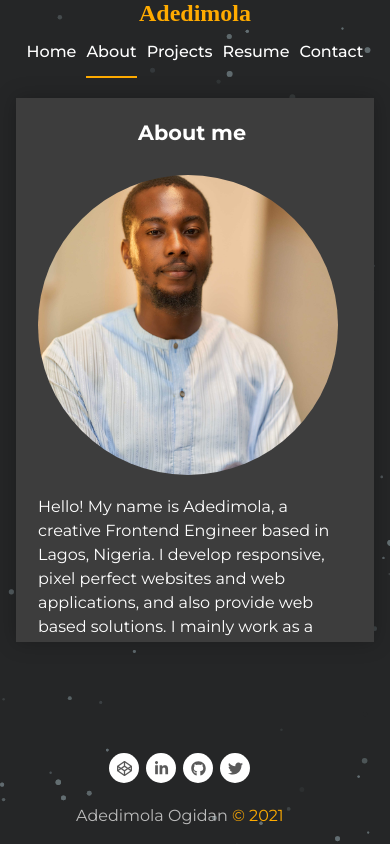
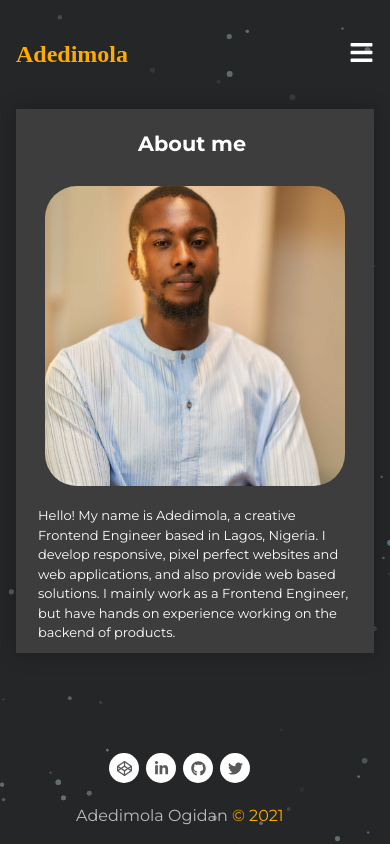
Before and after one commit to dimola7/portfolio-v4, a React (Create React App) app: page /about in a window 390 px wide. Built offline with nearby package versions, Linux system fonts and the light colour scheme.

Commit message:
added responsiveness

```diff
--- a/src/app/components/Navbar/Navbar.tsx
+++ b/src/app/components/Navbar/Navbar.tsx
@@ -1,19 +1,20 @@
 import { NavLink } from "react-router-dom";
 import Styled from "styled-components";
-import menuIcon from "../../assets/icons/menu-icon.svg";
+import SideBar from "./SideBar";
+import { NavData } from "../../data/navbar";
 
 const Navbar = () => {
   return (
     <Nav>
       <Logo>Adedimola</Logo>
-      <MenuIcon src={menuIcon} alt="" />
       <LinkFlex>
-        <NavLinks to="/" className={({ isActive }) => (isActive ? 'active' : 'inactive')}>Home</NavLinks>
-        <NavLinks to="/about">About</NavLinks>
-        <NavLinks to="/projects">Projects</NavLinks>
-        <NavLinks to="/resume">Resume</NavLinks>
-        <NavLinks to="/contact">Contact</NavLinks>
+        {NavData.map((item, i) => (
+          <NavLinks to={item.path} key={i}>
+            {item.title}
+          </NavLinks>
+        ))}
       </LinkFlex>
+      <SideBar />
     </Nav>
   );
 };
@@ -28,25 +29,11 @@ const Logo = Styled.h1`
   justify-content: center;
 `;
 const Nav = Styled.nav`
-display: grid;
-  justify-content: center;
-  margin-bottom: 20px;
-
-  @media screen and (min-width: 660px) {
   display: flex;
   flex-direction: row;
     margin: 40px auto;
     align-items: center;
     justify-content: space-between;
-  }
-`;
-const MenuIcon = Styled.img`
-  cursor: pointer;
-  display: none;
-
-  @media screen and (min-width: 660px) {
-    display: none;
-  }
 `;
 const LinkFlex = Styled.div`
   display: flex;
@@ -58,10 +45,11 @@ const LinkFlex = Styled.div`
     border-color: #ffab00;
   }
 
-  @media screen and (min-width: 660px) {
-    gap: 20px;
+  @media screen and (max-width: 700px){
+    display: none;
   }
 `;
+
 const NavLinks = Styled(NavLink)`
   color: #fff;
   padding: 15px 0;
--- /dev/null
+++ b/src/app/components/Navbar/SideBar.tsx
@@ -0,0 +1,110 @@
+import { useState } from "react";
+import { Link } from "react-router-dom";
+import styled from "styled-components";
+import { FaBars } from "react-icons/fa";
+import { AiOutlineClose } from "react-icons/ai";
+import { NavData } from "../../data/navbar";
+
+const SideBar = () => {
+  const [sidebar, setSidebar] = useState(false);
+
+  const showSidebar = () => setSidebar(!sidebar);
+
+  return (
+    <SideNav>
+      <FaBars onClick={showSidebar} size="25" />
+      <nav className={sidebar ? "nav-menu-active" : "nav-menu"}>
+        <ul className="nav-menu-items">
+          <Link to="#" className="menu-bars">
+            <AiOutlineClose onClick={() => setSidebar(false)} />
+          </Link>
+          {NavData.map((item, i) => (
+            <li key={i} className="nav-text">
+              <Link to={item.path}>
+                {item.icon}
+                <span>{item.title}</span>
+              </Link>
+            </li>
+          ))}
+        </ul>
+      </nav>
+    </SideNav>
+  );
+};
+
+const SideNav = styled.div`
+  display: block;
+  z-index: 99;
+  @media screen and (min-width: 700px) {
+    display: none;
+  }
+
+  .menu-bars {
+    margin-left: 1.5rem;
+    font-size: 2rem;
+    background: none;
+  }
+
+  .nav-menu-active {
+    position: absolute;
+    overflow: hidden;
+    top: 0;
+    right: 0;
+    height: 100vh;
+    width: 180px;
+    background: #000;
+    border-left: 1px #000;
+    transition: width 900ms cubic-bezier(0.25, 0.1, 0.24, 1);
+  }
+  .nav-menu {
+    width: 0;
+    background-color: #060b26;
+    height: 100vh;
+    display: flex;
+    justify-content: center;
+    position: fixed;
+    top: 0;
+    right: -100%;
+    transition: 850ms;
+  }
+
+  .nav-menu-active.active {
+    left: 0;
+    transition: width 900ms cubic-bezier(0.25, 0.1, 0.24, 1) * /;
+  }
+
+  .nav-text {
+    display: flex;
+    justify-content: start;
+    align-items: center;
+    padding: 8px 0px 8px 16px;
+    list-style: none;
+    height: 60px;
+  }
+
+  .nav-text a {
+    text-decoration: none;
+    color: #f5f5f5;
+    font-size: 18px;
+    width: 95%;
+    height: 100%;
+    display: flex;
+    align-items: center;
+    padding: 0 16px;
+    border-radius: 4px;
+  }
+
+  .nav-text a:hover {
+    background-color: #ffab00;
+  }
+
+  .nav-menu-items {
+    width: 100%;
+  }
+
+  span {
+    margin-left: 16px;
+  }
+`;
+
+export default SideBar;
--- /dev/null
+++ b/src/app/data/navbar.tsx
@@ -0,0 +1,31 @@
+import { AiFillHome } from "react-icons/ai";
+import { IoMdInformationCircleOutline, IoMdPaper } from "react-icons/io";
+import { RiSuitcaseLine, RiContactsBookLine } from "react-icons/ri";
+
+export const NavData = [
+  {
+    title: "Home",
+    path: "/",
+    icon: <AiFillHome />,
+  },
+  {
+    title: "About",
+    path: "/about",
+    icon: <IoMdInformationCircleOutline />,
+  },
+  {
+    title: "Projects",
+    path: "/projects",
+    icon: <RiSuitcaseLine />,
+  },
+  {
+    title: "Resume",
+    path: "/resume",
+    icon: <IoMdPaper />,
+  },
+  {
+    title: "Contact",
+    path: "/contact",
+    icon: <RiContactsBookLine />,
+  },
+];
--- a/src/app/pages/About.tsx
+++ b/src/app/pages/About.tsx
@@ -51,17 +51,34 @@ export default About;
 
 const AboutMe = styled.div`
   display: grid;
+  justify-items: center;
 
-  @media only screen and (min-width: 800px) {
+  @media only screen and (min-width: 1300px) {
     grid-template-columns: 1fr 2fr;
     margin: 0 50px;
+    justify-items: left;
+  }
+  @media only screen and (min-width: 950px) and (max-width: 1299px) {
+    grid-template-columns: 1fr 1fr;
+    margin: 0 50px;
+    justify-items: left;
   }
 `;
 const Img = styled.img`
-  border-radius: 50%;
+  /* border-radius: 50%; */
+  border-radius: 2rem;
   width: 300px;
   height: 300px;
   object-fit: cover;
+
+  @media only screen and (max-width: 370px) {
+    width: 250px;
+    height: 250px;
+  }
+  @media only screen and (max-width: 310px) {
+    width: 220px;
+    height: 220px;
+  }
 `;
 
 const Header = styled.h1`
@@ -73,9 +90,11 @@ const Header = styled.h1`
   }
 `;
 const TextDiv = styled.div`
+    font-size: 13px;
   p {
     @media only screen and (min-width: 800px) {
       font-weight: 500;
+      font-size: 16px;
     }
   }
 `;
@@ -83,10 +102,16 @@ const Tech = styled.div`
   display: flex;
   flex-wrap: wrap;
   align-items: center;
+  justify-content: center;
   margin-top: 60px;
 
   img {
-    height: 67px;
-    width: 80px;
+    height: 37px;
+    width: 50px;
+
+    @media only screen and (min-width: 800px) {
+      height: 47px;
+      width: 60px;
+    }
   }
 `;
--- a/src/app/pages/Projects.tsx
+++ b/src/app/pages/Projects.tsx
@@ -46,16 +46,16 @@ const ProjectsFlex = styled.div`
   display: flex;
   flex-wrap: wrap;
   gap: 80px;
-  margin: 0 25px;
+  justify-content: center;
 
-  @media only screen and (max-width: 800px) {
+  @media only screen and (max-width: 1430px) {
     margin: 0;
     gap: 40px;
   }
 `;
 const ProjectCard = styled.div`
   width: 500px;
-  height: 350px;
+  max-height: 350px;
   box-shadow: 0 0 1.2rem rgba(0, 0, 0, 0.25);
   border-radius: 4px;
   object-fit: contain;
@@ -66,8 +66,7 @@ const ProjectCard = styled.div`
   cursor: pointer;
 
   @media only screen and (max-width: 800px) {
-    width: 300px;
-    height: 250px;
+    width: 95%;
   }
 
   &:hover {
@@ -75,11 +74,6 @@ const ProjectCard = styled.div`
   }
 `;
 const ProjectImg = styled.img`
-  width: 500px;
-  height: 287px;
-
-  @media only screen and (max-width: 800px) {
-    width: 300px;
-    height: 187px;
-  }
+  width: 100%;
+  max-height: 287px;
 `;
```
